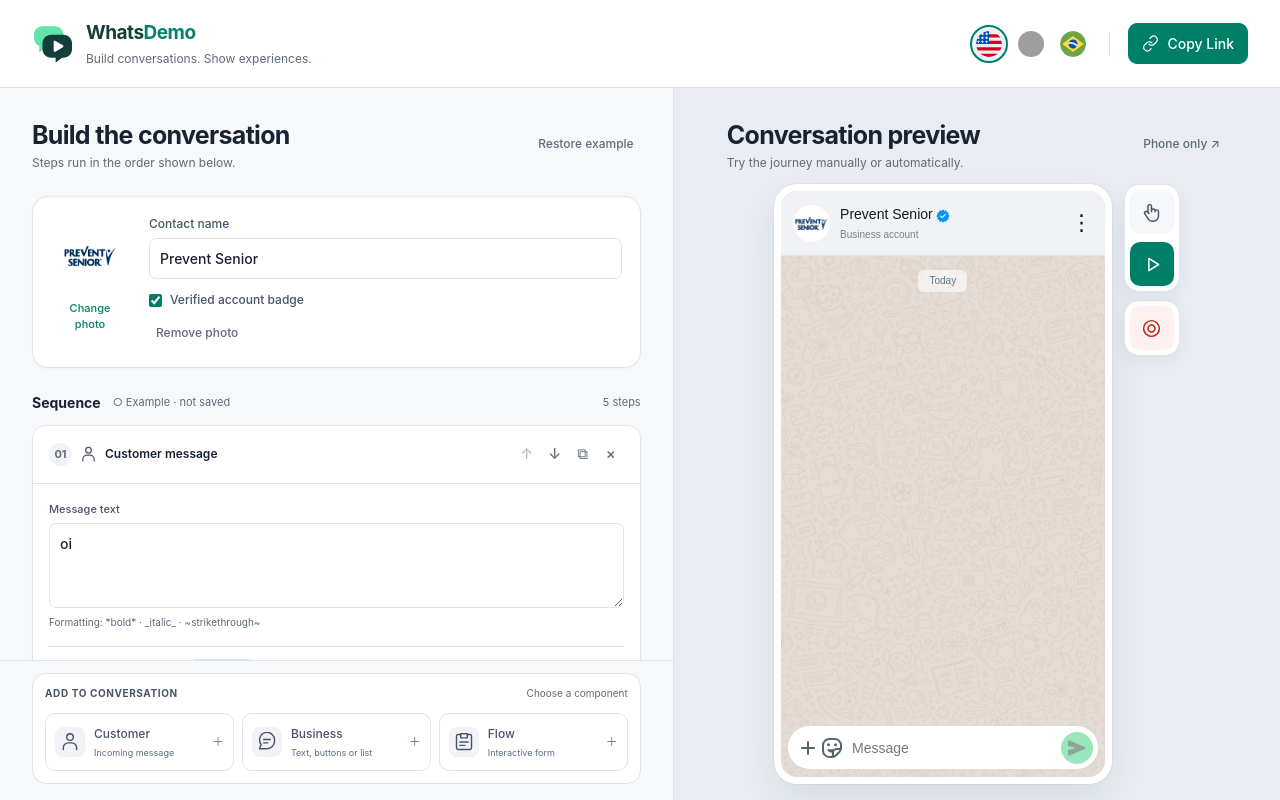
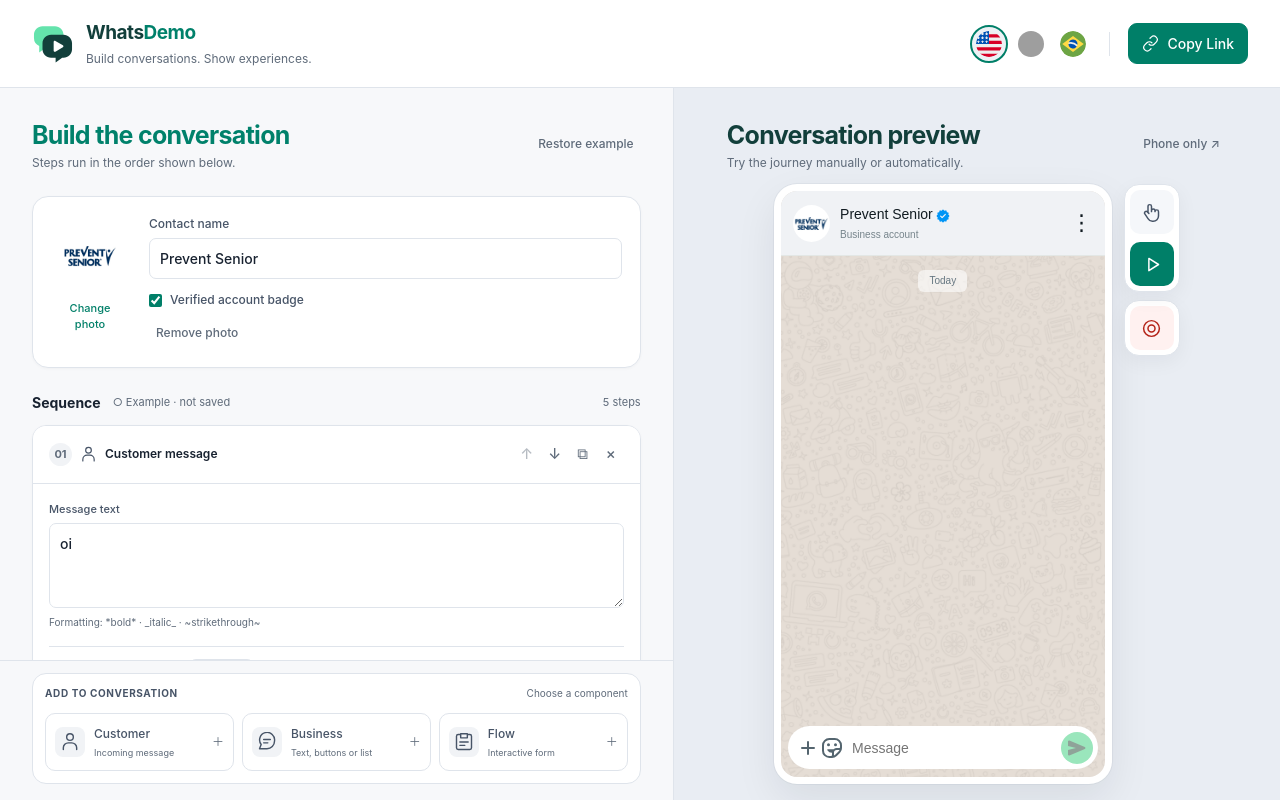
Before and after one commit to guilher-me/whats-demo, a React (Vite) app: page / in a window 1280 px wide. Built offline with nearby package versions, Linux system fonts and the light colour scheme; grey boxes are pictures that could not be loaded.

Commit message:
style: match editor and preview headings to logo colors

```diff
--- a/src/styles/base.css
+++ b/src/styles/base.css
@@ -101,10 +101,10 @@
   margin: 0;
   font-size: 19px;
   letter-spacing: -0.5px;
-  color: #123f3b;
+  color: var(--brand-whats);
 }
 .brand h1 span {
-  color: #00816b;
+  color: var(--brand-demo);
 }
 .brand p {
   margin: 2px 0 0;
--- a/src/styles/controls.css
+++ b/src/styles/controls.css
@@ -7,6 +7,12 @@
   letter-spacing: -0.7px;
   font-size: 25px;
   line-height: 1.2;
+}
+.section-heading h2 {
+  color: var(--brand-demo);
+}
+.preview-heading h2 {
+  color: var(--brand-whats);
 }
 .eyebrow {
   letter-spacing: 0.12em;
--- a/src/styles/tokens.css
+++ b/src/styles/tokens.css
@@ -1,5 +1,7 @@
 :root {
   color-scheme: only light;
+  --brand-whats: #123f3b;
+  --brand-demo: #00816b;
   --accent: #007f68;
   --accent-hover: #006653;
   --accent-soft: #eaf5f1;
```
